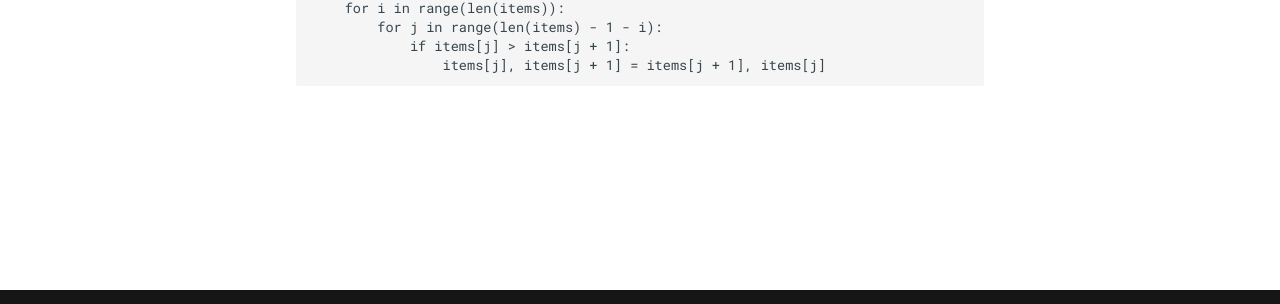
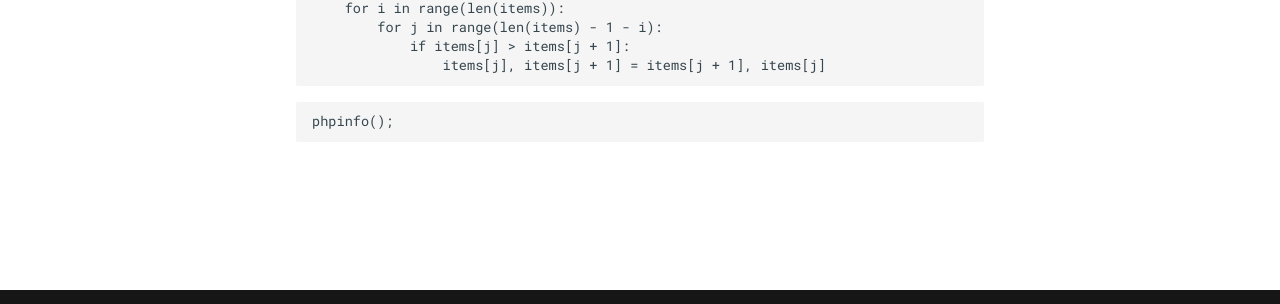
Before and after one commit to johnnymast/redbox-cli, an MkDocs documentation site: the page built from docs/arguments/argument_types.md, in a window 1280 px wide. Shown: the part 566-870 px from the top of the page. Built offline with MkDocs 1.6.1 and Material for MkDocs 9.7.7, drawn with Linux system fonts in a browser that asks for light colours; comment, search, counter and statistics services are not loaded.

````diff
--- a/docs/arguments/argument_types.md
+++ b/docs/arguments/argument_types.md
@@ -18,3 +18,7 @@ def bubble_sort(items):
             if items[j] > items[j + 1]:
                 items[j], items[j + 1] = items[j + 1], items[j]
 ```
+
+```php
+phpinfo();
+```
````
